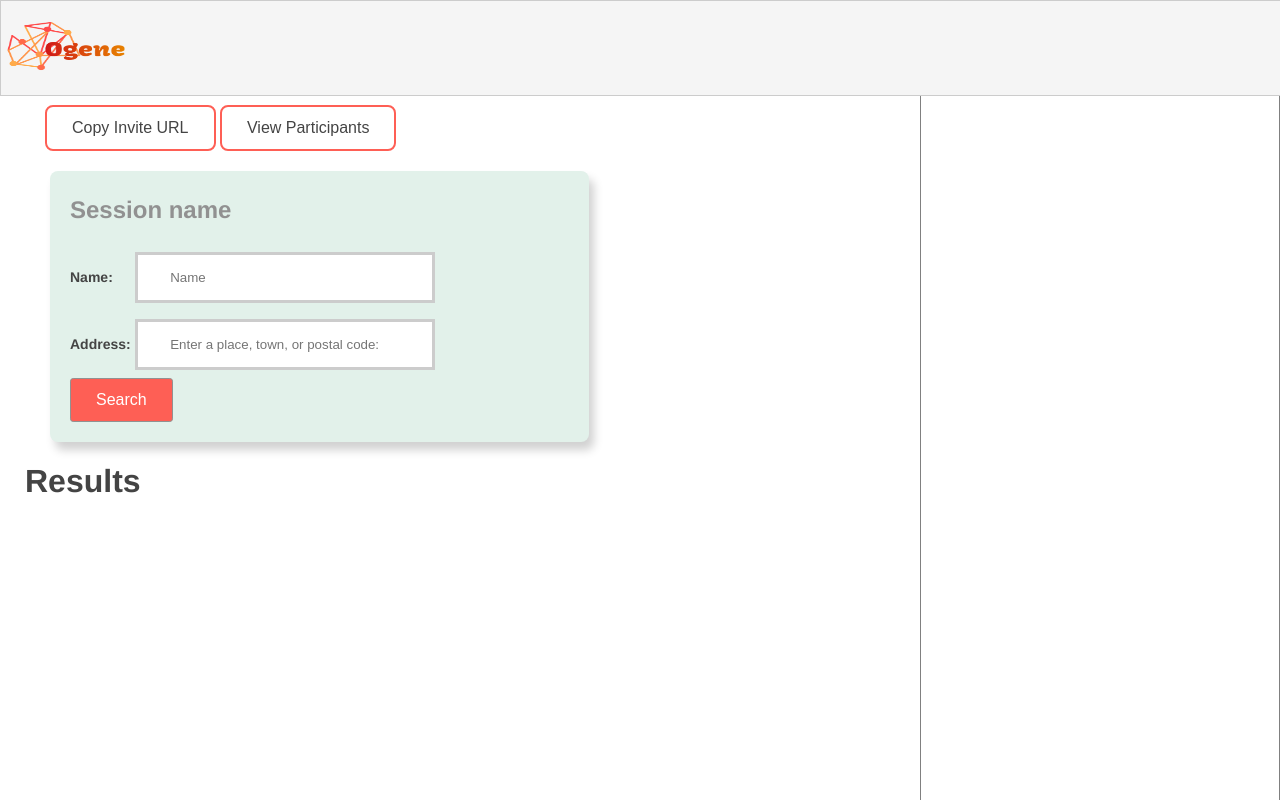
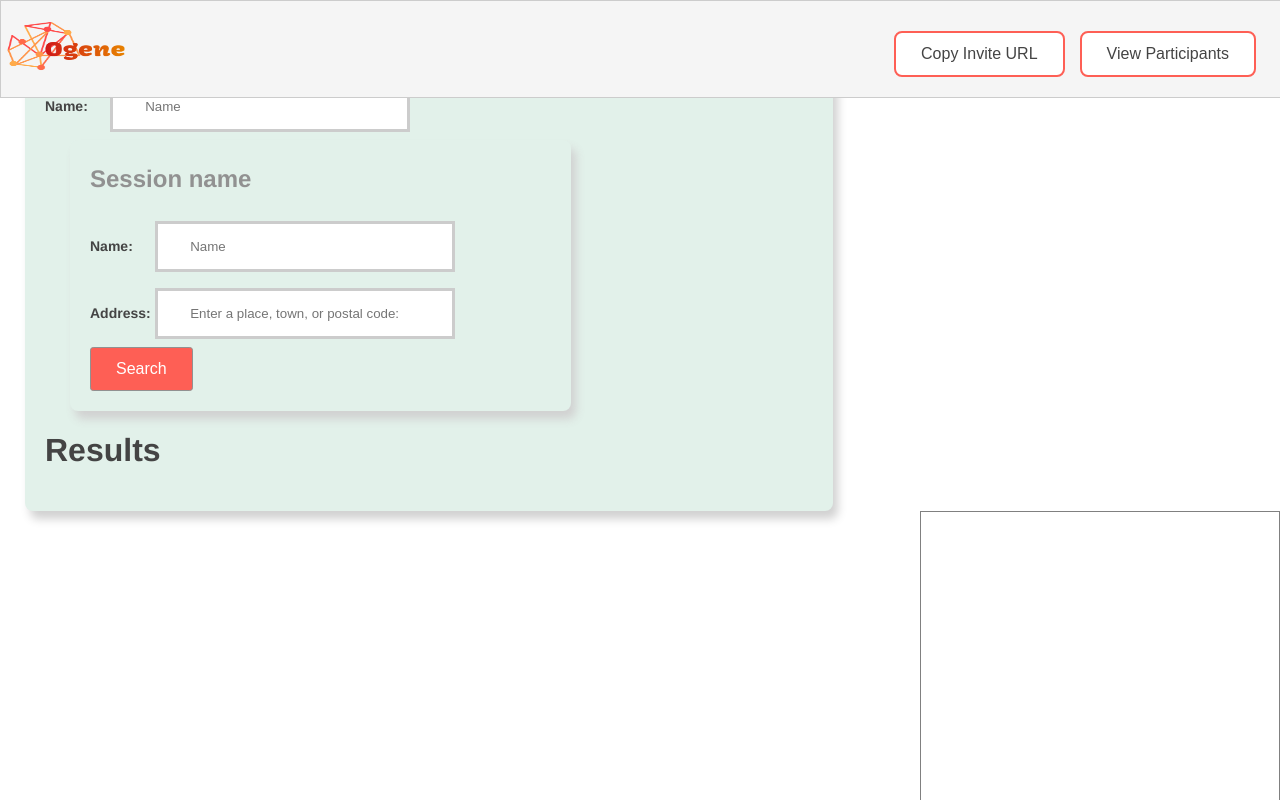
Before and after one commit to googleinterns/step121-2020, a website: page static/searchPage.html in a window 1280 px wide. Drawn offline with nearby package versions, Linux system fonts and the light colour scheme; some packages are replaced by stand-ins of ours; files that its build step writes are made by us from their sources; no server answers; files whose address does not match are found by name.

Commit message:
Move invite & participants button to top

```diff
--- a/static/absolute/css/searchPage.css
+++ b/static/absolute/css/searchPage.css
@@ -5,11 +5,19 @@ body {
 
 /* Banner at top of page contains logo */
 #header-banner {
+  display: flex;
+  flex-direction: row;
   border: 1px solid #ccc;
   background-color: whitesmoke;
   width: 100%;
   position: fixed;
   z-index: 10;
+}
+
+.header-button-container {
+  display: flex;
+  flex: 1; /* occupy remaining space */
+  justify-content: flex-end;
 }
 
 /* Logo at the top left corner */
@@ -144,8 +152,7 @@ body {
   color: rgb(145, 145, 145);
 }
 
-/* Button to share group search invite */
-.share-invite {
+.banner-btn {
   padding: 12px 25px;
   text-decoration: none;
   display: inline-block;
@@ -158,24 +165,11 @@ body {
   border-radius: 0.5rem;
 }
 
-.share-invite:hover {
+.banner-btn:hover {
   background-color: rgb(245, 156, 150);
 }
 
-/* Button for linking to participants page*/
-.participants {
-  padding: 12px 25px;
-  text-decoration: none;
-  display: inline-block;
-  font-size: 16px;
-  background-color: white;
-  color: #444;
-  border: 2px solid #fe5f55;
-  margin-top: 30px;
-  margin-bottom: 20px;
-  border-radius: 0.5rem;
+#participants-btn {
+  margin-left: 15px;
+  margin-right: 25px;
 }
-
-.participants:hover {
-  background-color: rgb(245, 156, 150);
-}
--- a/static/searchPage.html
+++ b/static/searchPage.html
@@ -11,16 +11,28 @@
   <body>
     <div id="header-banner">
       <img id="logo" src="/images/logo.png" alt="Ogene" />
+      <div class="header-button-container">
+        <button class="banner-btn" id="share-invite-btn">
+          Copy Invite URL
+        </button>
+        <button class="banner-btn" id="participants-btn">
+          View Participants
+        </button>
+      </div>
     </div>
 
-    <div id="left-column">
-      <div class="top-buttons">
-        <button class="share-invite" id="share-invite-btn">
-          Copy Invite URL
-        </button>
-        <button class="participants" id="participants-btn">
-          View Participants
-        </button>
+    <div id="input-form">
+      <h2 id="session-name">Session name</h2>
+      <div class="textb">
+        <label for="fname">Name: &emsp;</label>
+        <input
+          id="name-input"
+          class="input"
+          type="text"
+          name="name"
+          value=""
+          placeholder="Name"
+        />
       </div>
       <div id="input-form">
         <h2 id="session-name">Session name</h2>
```
